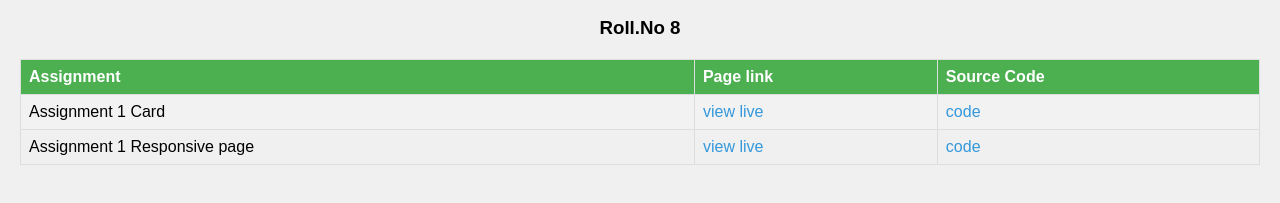
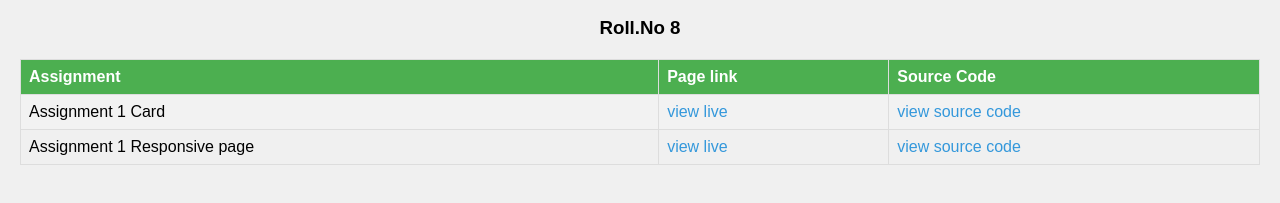
Before and after one commit to Satish9047/Satish-Assignments, a plain HTML site: page index.html in a window 1280 px wide. Shown: the part 111-314 px from the top of the page. Drawn offline with Linux system fonts and the light colour scheme.

Commit message:
renamed a tag

```diff
--- a/index.html
+++ b/index.html
@@ -23,12 +23,12 @@
             <tr>
                 <td>Assignment 1 Card</td>
                 <td><a href="https://satish9047.github.io/assignment-1-card/">view live</a></td>
-                <td><a href="https://github.com/Satish9047/assignment-1-card">code</a></td>
+                <td><a href="https://github.com/Satish9047/assignment-1-card">view source code</a></td>
             </tr>
             <tr>
                 <td>Assignment 1 Responsive page</td>
                 <td><a href="https://satish9047.github.io/assignment-1-responsive-page/">view live</a></td>
-                <td><a href="https://github.com/Satish9047/assignment-1-responsive-page">code</a></td>
+                <td><a href="https://github.com/Satish9047/assignment-1-responsive-page">view source code</a></td>
             </tr>
 
         </table>
```
